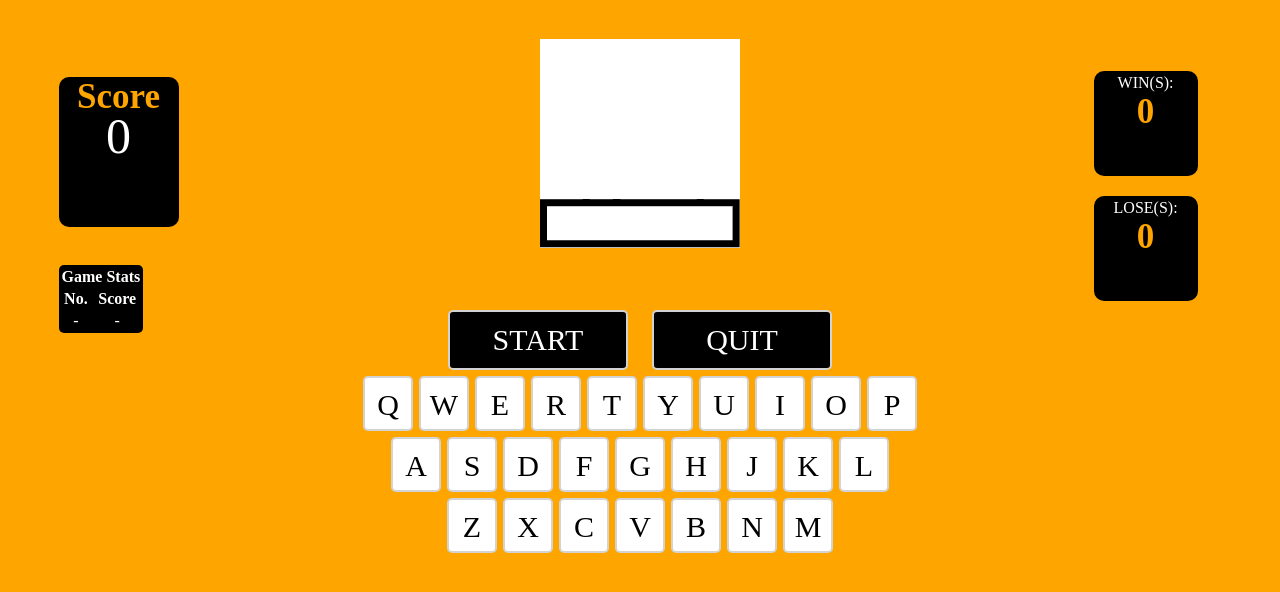
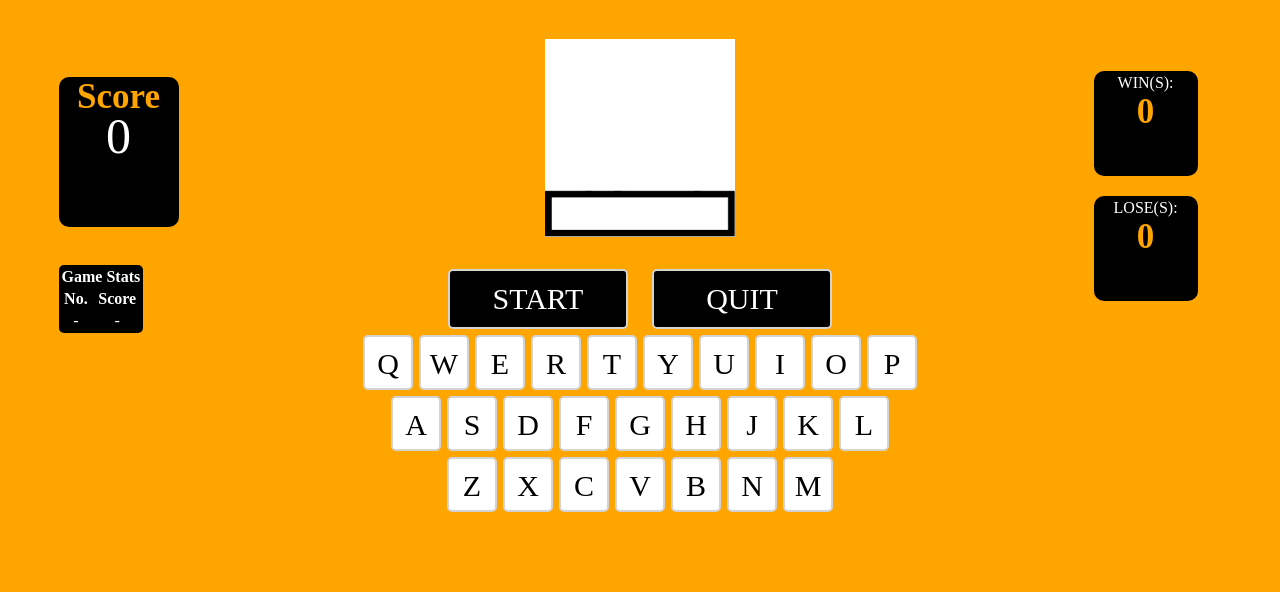
Before and after one commit to harticocaesario/The-Hangman-Game, a PHP site: page / in a window 1280 px wide. Shown: the part 83-675 px from the top of the page. Run offline with PHP 8.4, Linux system fonts and the light colour scheme; some libraries are stand-ins or nearby versions; some web fonts are replaced.

Commit message:
no message

```diff
--- a/assignment2/style.css
+++ b/assignment2/style.css
@@ -92,6 +92,7 @@ h2 {
 #gameArena {
 	width : 60%;
 	margin: 0 auto;
+
 }
 
 #dataDisplay, #status, #gameArena {
@@ -100,10 +101,10 @@ h2 {
 }
 
 #hangman {
-	width: 200px;
+	width: 25%;
 	margin-top : 15%;
 	clear: both;
-	padding: 0 200px;
+	padding: 0 150px;
 }
 
 #dataDisplay, #status {
@@ -113,9 +114,9 @@ h2 {
 }
 .keyboard  {
 	margin: 0 auto;
-	position: relative;
 	text-align: center;
 }
+
 .myButton {
   font-family: 'Glegoo', serif;
   margin: 3px 1px;
@@ -174,8 +175,12 @@ h2 {
 }
 
 #tebakKata {
+	margin-left: auto;
+	margin-right: auto;
+	margin-bottom: 30px
 	height: 50px;
 	text-align="center";
+	padding: 10px;
 
 }
 
```
